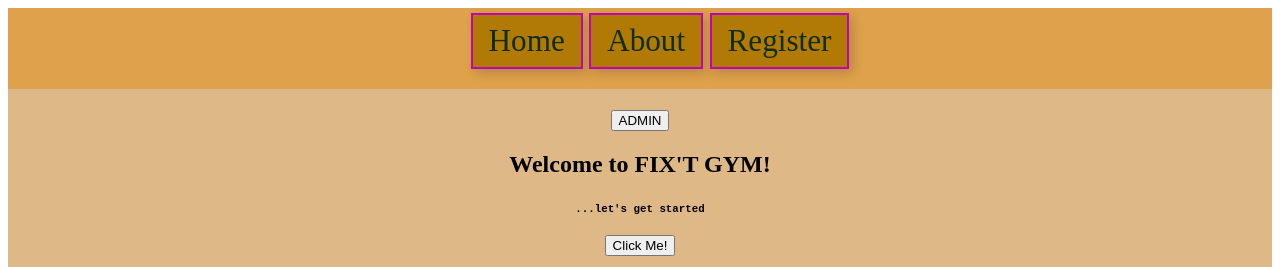
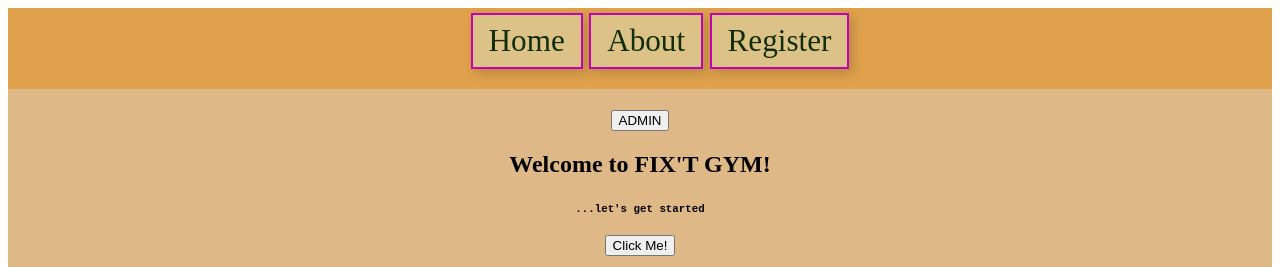
Before and after one commit to Moses-Oyelade/project-gym-p4, a React app in the folder client/: page / in a window 1280 px wide. Shown: the top 267 px of the page. Built offline with nearby package versions, Linux system fonts and the light colour scheme.

Commit message:
nav updated

```diff
--- a/client/src/components/AppA.css
+++ b/client/src/components/AppA.css
@@ -53,14 +53,14 @@
   }
   .navlink a:active,
   .navlink a.active {
-    color: rgb(255, 102, 0);
+    color: rgb(255, 51, 0);
   }
 
 
 
   nav a {
     display: block;
-    background-color: rgb(177, 122, 5);
+    background-color: rgb(221, 194, 136);
     box-shadow: 4px 4px 10px rgba(33, 33, 33, 0.2);
     padding: 0.5rem 1rem;
     margin: 0 0.2rem;
```
